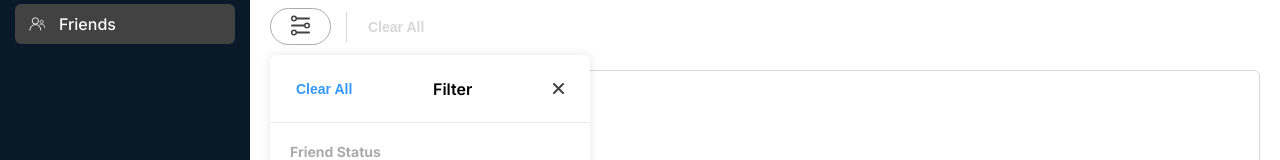
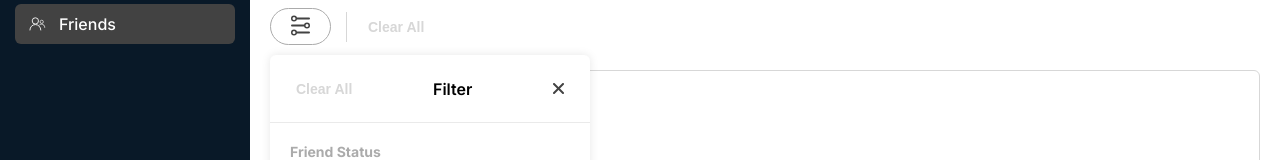
Before and after one commit to jpreston-alt/friends-challenge, a Next.js app: page /friends in a window 1280 px wide. Both pictures are taken after a click on the button 300 px from the left and 163 px from the top of the page. Shown: the part 137-297 px from the top of the page. Built offline with nearby package versions, Linux system fonts and the light colour scheme.

Commit message:
clear form check boxes

```diff
--- a/components/Checkbox/Checkbox.js
+++ b/components/Checkbox/Checkbox.js
@@ -3,7 +3,7 @@ import PropTypes from "prop-types";
 import { Text } from "@components";
 import styles from "./Checkbox.module.css";
 
-const Checkbox = ({ text, value, checkboxRef }) => (
+const Checkbox = ({ text, value, checked, onChange }) => (
   <div className={styles.container}>
     <label htmlFor="vehicle1">
       <Text variant="label" className={styles.label}>
@@ -16,14 +16,16 @@ const Checkbox = ({ text, value, checkboxRef }) => (
       name={text}
       value={value}
       className={styles.checkbox}
-      ref={checkboxRef}
+      checked={checked}
+      onChange={onChange}
     />
   </div>
 );
 Checkbox.propTypes = {
   text: PropTypes.string.isRequired,
   value: PropTypes.number.isRequired,
-  checkboxRef: PropTypes.func.isRequired,
+  checked: PropTypes.bool.isRequired,
+  onChange: PropTypes.func.isRequired,
 };
 
 export default Checkbox;
--- a/components/FilterForm/FilterForm.js
+++ b/components/FilterForm/FilterForm.js
@@ -1,36 +1,39 @@
-import React, { useRef } from "react";
+import React, { useState } from "react";
 import PropTypes from "prop-types";
 import { Button, Text, Checkbox } from "@components";
 import { CloseIcon } from "@icons";
 import { friendLevelsArr } from "@mocks/friend-levels";
 import styles from "./FilterForm.module.css";
 
-const FilterForm = ({
-  toggleShowForm,
-  addFilters,
-  clearFilters,
-  disableClear,
-}) => {
-  const checkboxRefs = {
-    1: useRef(),
-    2: useRef(),
+const FilterForm = ({ toggleShowForm, addFilters }) => {
+  const [selected, setSelected] = useState([]);
+  const disableClear = selected.length === 0;
+  const handleClear = () => setSelected([]);
+
+  const onChange = (event) => {
+    const value = Number(event.target.value);
+
+    // TODO clean this up
+    let tempSelected = [...selected];
+    if (selected.includes(value)) {
+      tempSelected = tempSelected.filter((el) => el !== value);
+    } else {
+      tempSelected.push(value);
+    }
+
+    setSelected([value]);
   };
 
   const onSubmit = (event) => {
     event.preventDefault();
-    const checkedLevels = friendLevelsArr.filter(
-      (f) => checkboxRefs[f.level].current.checked === true
-    );
-
-    const filters = checkedLevels.map((l) => l.level);
-    addFilters(filters);
+    addFilters(selected);
     toggleShowForm();
   };
 
   return (
     <div className={styles.container} data-popover="up">
       <div className={styles.title_container}>
-        <Button variant="text" onClick={clearFilters} disabled={disableClear}>
+        <Button variant="text" onClick={handleClear} disabled={disableClear}>
           Clear All
         </Button>
         <Text variant="h3" className={styles.title}>
@@ -50,7 +53,8 @@ const FilterForm = ({
               key={el.text}
               text={el.text}
               value={el.level}
-              checkboxRef={checkboxRefs[el.level]}
+              checked={selected.includes(el.level)}
+              onChange={onChange}
             />
           ))}
           <Button className={styles.submit_btn} type="submit">
@@ -65,8 +69,6 @@ const FilterForm = ({
 FilterForm.propTypes = {
   toggleShowForm: PropTypes.func.isRequired,
   addFilters: PropTypes.func.isRequired,
-  clearFilters: PropTypes.func.isRequired,
-  disableClear: PropTypes.bool.isRequired,
 };
 
 export default FilterForm;
--- a/components/FilterFormContainer/FilterFormContainer.js
+++ b/components/FilterFormContainer/FilterFormContainer.js
@@ -20,11 +20,7 @@ const FilterFormContainer = ({ addFilters, clearFilters, disableClear }) => {
         </Button>
       </div>
       {showForm ? (
-        <FilterForm
-          toggleShowForm={toggleShowForm}
-          addFilters={addFilters}
-          clearFilters={clearFilters}
-        />
+        <FilterForm toggleShowForm={toggleShowForm} addFilters={addFilters} />
       ) : (
         <></>
       )}
```
Also changed, not shown: 1 other file (tests, documents, lock files or other folders).
